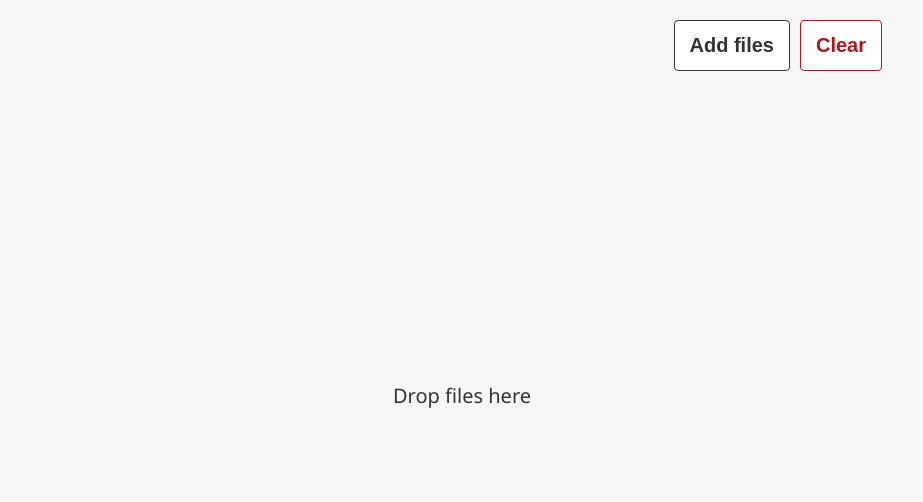
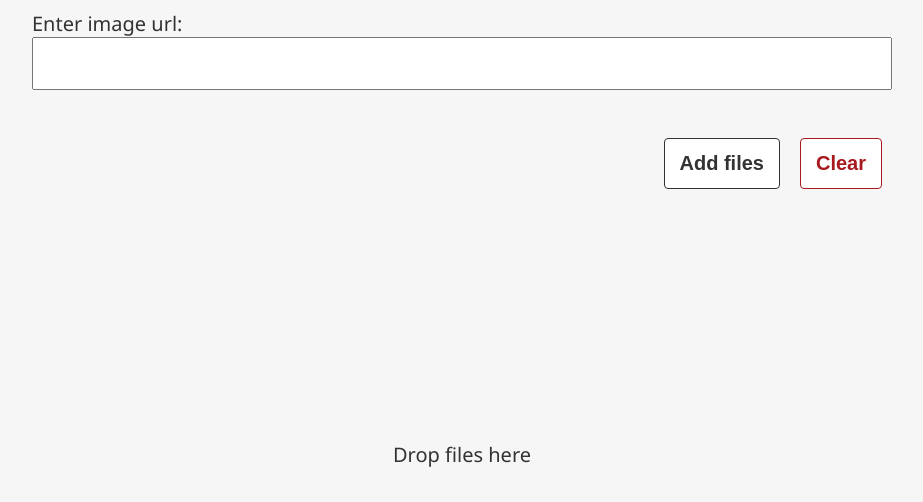
Before and after one commit to elcodex/images, a React app: page / in a window 1280 px wide. Shown: the top 502 px of the page, without its empty margins (178-1101 px from the left). Built offline with nearby package versions, Linux system fonts and the light colour scheme.

Commit message:
create LoadPanel, Gallery components for App

```diff
--- a/src/App.jsx
+++ b/src/App.jsx
@@ -1,19 +1,12 @@
 import React from 'react';
 import { ImagesContextProvider } from './store/ImagesStore';
-import { ButtonAddFiles, DropFiles, ImagesCollection, ButtonClear } from './components';
-
-import './css/app.less';
+import { Gallery, LoadPanel } from './components';
 
 export default function App() {
     return (
         <ImagesContextProvider containerId="container">
-            <div className="buttons">
-                <ButtonAddFiles />
-                <ButtonClear />
-            </div>
-            <DropFiles>
-                <ImagesCollection />
-            </DropFiles>
+            <LoadPanel />
+            <Gallery />
         </ImagesContextProvider>
     )
 }
--- /dev/null
+++ b/src/components/Gallery/Gallery.jsx
@@ -0,0 +1,10 @@
+import React from 'react';
+import { DropFiles, ImagesCollection } from '../index';
+
+export default function Gallery() {
+    return (
+        <DropFiles>
+            <ImagesCollection />
+        </DropFiles>
+    );
+}
--- /dev/null
+++ b/src/components/LoadPanel/LoadPanel.jsx
@@ -0,0 +1,16 @@
+import React from 'react';
+import { ButtonAddFiles, ButtonClear, InputURL } from '../index';
+
+import './loadPanel.less';
+
+export default function LoadPanel() {
+    return (
+        <div className="panel">
+            <InputURL />
+            <ul className="panel__navigation">
+                <li className="navigation__item"><ButtonAddFiles /></li>
+                <li className="navigation__item"><ButtonClear /></li>
+            </ul>
+        </div>
+    )
+}
--- /dev/null
+++ b/src/components/LoadPanel/loadPanel.less
@@ -0,0 +1,11 @@
+.panel__navigation {
+    text-align: right;
+    padding: 0;
+    margin: 0;
+
+    .navigation__item {
+        list-style: none;
+        margin-left: 0.5rem;
+        display: inline-block;
+    }
+}
--- a/src/components/index.js
+++ b/src/components/index.js
@@ -2,3 +2,6 @@ export { default as DropFiles } from './DropFiles/DropFiles';
 export { default as ButtonAddFiles } from './ButtonAddFiles/ButtonAddFiles';
 export { default as ImagesCollection } from './ImagesCollection/ImagesCollection';
 export { default as ButtonClear } from './ButtonClear/ButtonClear';
+export { default as InputURL } from './InputURL/InputURL';
+export { default as LoadPanel } from './LoadPanel/LoadPanel';
+export { default as Gallery } from './Gallery/Gallery';
--- a/src/css/app.less
+++ /dev/null
@@ -1,6 +0,0 @@
-.buttons {
-    display: flex;
-    justify-content: flex-end;
-
-    margin-top: 1rem;
-}
```
